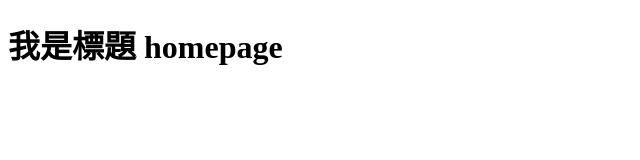
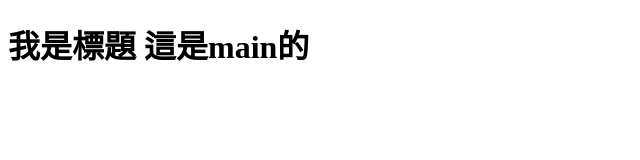
Before and after one commit to Miffy880518/1007do, a plain HTML site: page index.html in a window 1280 px wide. Shown: the whole page, without its empty margins (0-640 px from the left). Drawn offline with Linux system fonts and the light colour scheme.

Commit message:
調整首頁

```diff
--- a/index.html
+++ b/index.html
@@ -6,6 +6,6 @@
     <title>Document</title>
 </head>
 <body>
-    <h1>我是標題 homepage</h1>
+    <h1>我是標題 這是main的</h1>
 </body>
 </html>
```
